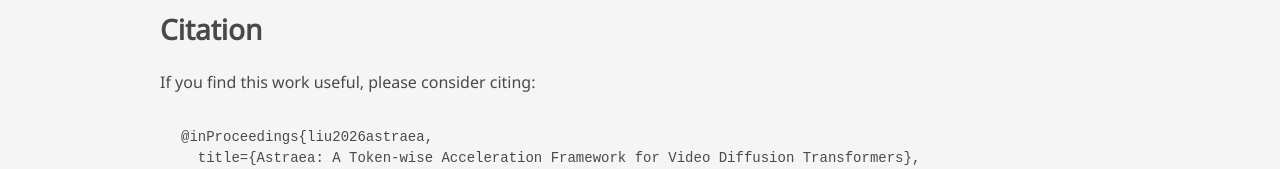
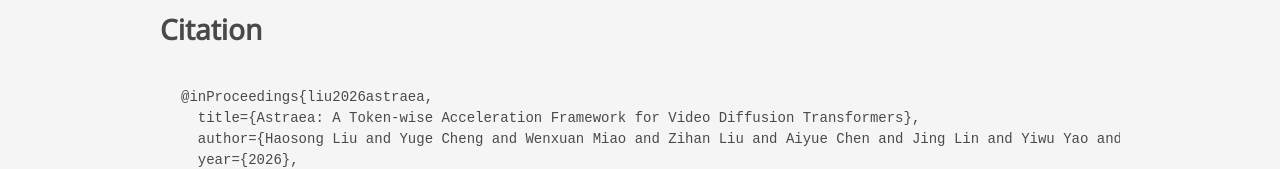
Before and after one commit to astraea-project/ASTRAEA, a plain HTML site: page index.html in a window 1280 px wide. Shown: the part 10336-10505 px from the top of the page. Drawn offline with nearby package versions, Linux system fonts and the light colour scheme; some icons are missing; a web font is replaced by a local one.

Commit message:
Update index.html

```diff
--- a/index.html
+++ b/index.html
@@ -1059,7 +1059,6 @@
 <section class="section" id="citation">
   <div class="container is-max-desktop content">
     <h2 class="title">Citation</h2>
-    <p>If you find this work useful, please consider citing:</p>
 
     <pre><code>@inProceedings{liu2026astraea,
   title={Astraea: A Token-wise Acceleration Framework for Video Diffusion Transformers},
```
